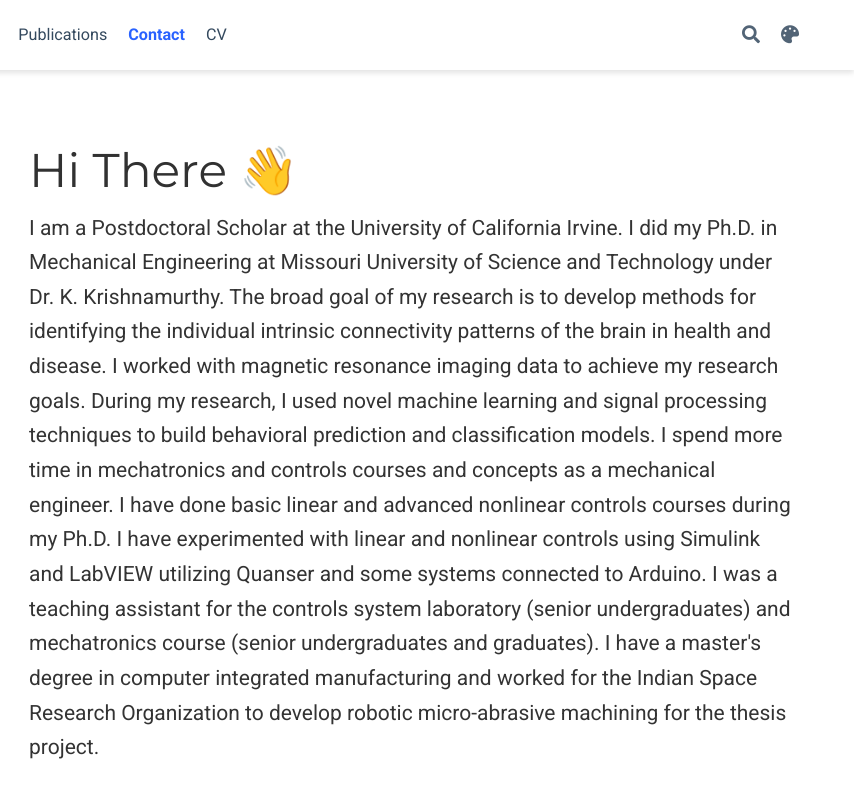
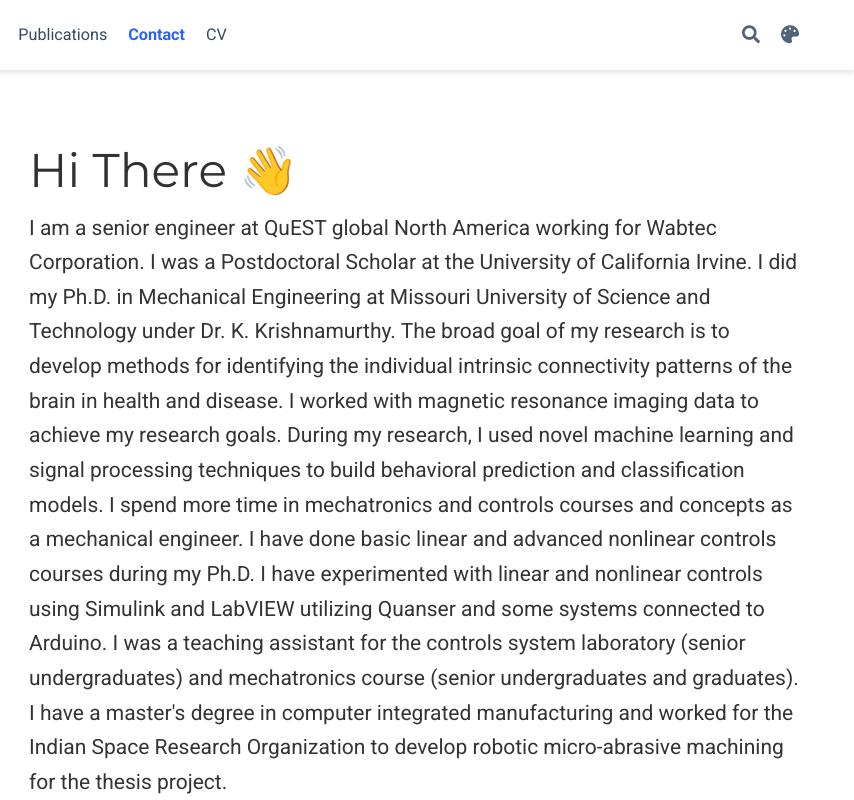
Before and after one commit to sreevalsansmenon/sreevalsansmenon.github.io, a plain HTML site: page index.html in a window 1280 px wide. Shown: the top 800 px of the page, 426-1280 px from the left. Drawn offline with nearby package versions, Linux system fonts and the light colour scheme; some packages are replaced by stand-ins of ours; some icons are missing.

Commit message:
Update index.html

```diff
--- a/index.html
+++ b/index.html
@@ -710,7 +710,7 @@
 
     <h1>Hi There 👋</h1>
 
-    <p>I am a Postdoctoral Scholar at the University of California Irvine. I did my Ph.D. in Mechanical Engineering at Missouri University of Science and Technology under Dr. K. Krishnamurthy. The broad goal of my research is to develop methods for identifying the individual intrinsic connectivity patterns of the brain in health and disease. I worked with magnetic resonance imaging data to achieve my research goals. During my research, I used novel machine learning and signal processing techniques to build behavioral prediction and classification models. I spend more time in mechatronics and controls courses and concepts as a mechanical engineer. I have done basic linear and advanced nonlinear controls courses during my Ph.D. I have experimented with linear and nonlinear controls using Simulink and LabVIEW utilizing Quanser and some systems connected to Arduino. I was a teaching assistant for the controls system laboratory (senior undergraduates) and mechatronics course (senior undergraduates and graduates). I have a master's degree in computer integrated manufacturing and worked for the Indian Space Research Organization to develop robotic micro-abrasive machining for the thesis project. </p>
+    <p>I am a senior engineer at QuEST global North America working for Wabtec Corporation. I was a Postdoctoral Scholar at the University of California Irvine. I did my Ph.D. in Mechanical Engineering at Missouri University of Science and Technology under Dr. K. Krishnamurthy. The broad goal of my research is to develop methods for identifying the individual intrinsic connectivity patterns of the brain in health and disease. I worked with magnetic resonance imaging data to achieve my research goals. During my research, I used novel machine learning and signal processing techniques to build behavioral prediction and classification models. I spend more time in mechatronics and controls courses and concepts as a mechanical engineer. I have done basic linear and advanced nonlinear controls courses during my Ph.D. I have experimented with linear and nonlinear controls using Simulink and LabVIEW utilizing Quanser and some systems connected to Arduino. I was a teaching assistant for the controls system laboratory (senior undergraduates) and mechatronics course (senior undergraduates and graduates). I have a master's degree in computer integrated manufacturing and worked for the Indian Space Research Organization to develop robotic micro-abrasive machining for the thesis project. </p>
 
 
     <div class="row">
```
